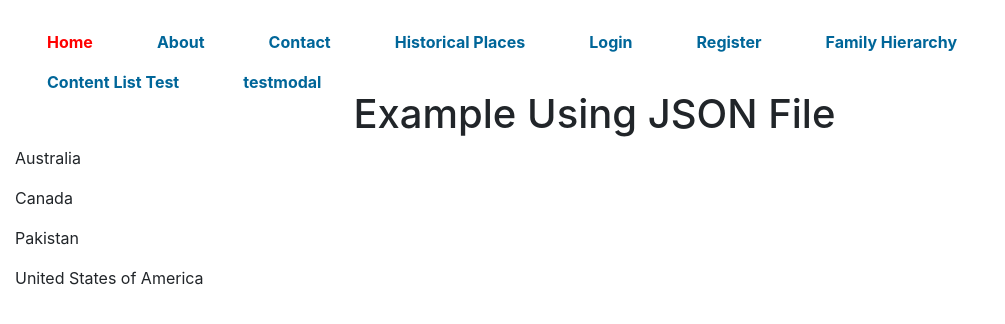
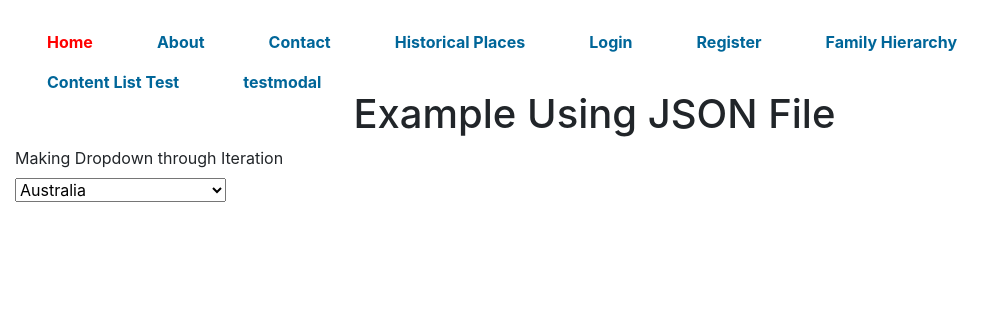
Before and after one commit to abdullahahmed2/family-tree, a React (Create React App) app in the folder family-tree-project/family-tree/: page /contentlist in a window 1280 px wide. Shown: the top 324 px of the page, without its empty margins (0-1005 px from the left). Built offline with nearby package versions, Linux system fonts and the light colour scheme.

Commit message:
Updated drop-down content JSON example

```diff
--- a/family-tree-project/family-tree/src/pages/test-content-list.js
+++ b/family-tree-project/family-tree/src/pages/test-content-list.js
@@ -6,11 +6,20 @@ class ContentListTest extends React.Component{
     render() {
         return (
             <div>
-            <NavBar />
+                <NavBar />
                 <h1>Example Using JSON File</h1>
-                {testData.map((data, index) => {
-                    return <p>{data.country}</p>
-                })}
+                <form>
+                    <label>
+                        Making Dropdown through Iteration
+                    </label><br />
+                        <select>
+                            {testData.map(data => (
+                                <option key={data.id} value={data.country}>
+                                    {data.country}
+                                </option>
+                            ))}
+                        </select>
+                </form>
             </div>
         )
     }
--- a/family-tree-project/family-tree/src/pages/test-content-list.json
+++ b/family-tree-project/family-tree/src/pages/test-content-list.json
@@ -1,3 +1,4 @@
+
 [
     { "id": "1",
         "country": "Australia"
```
